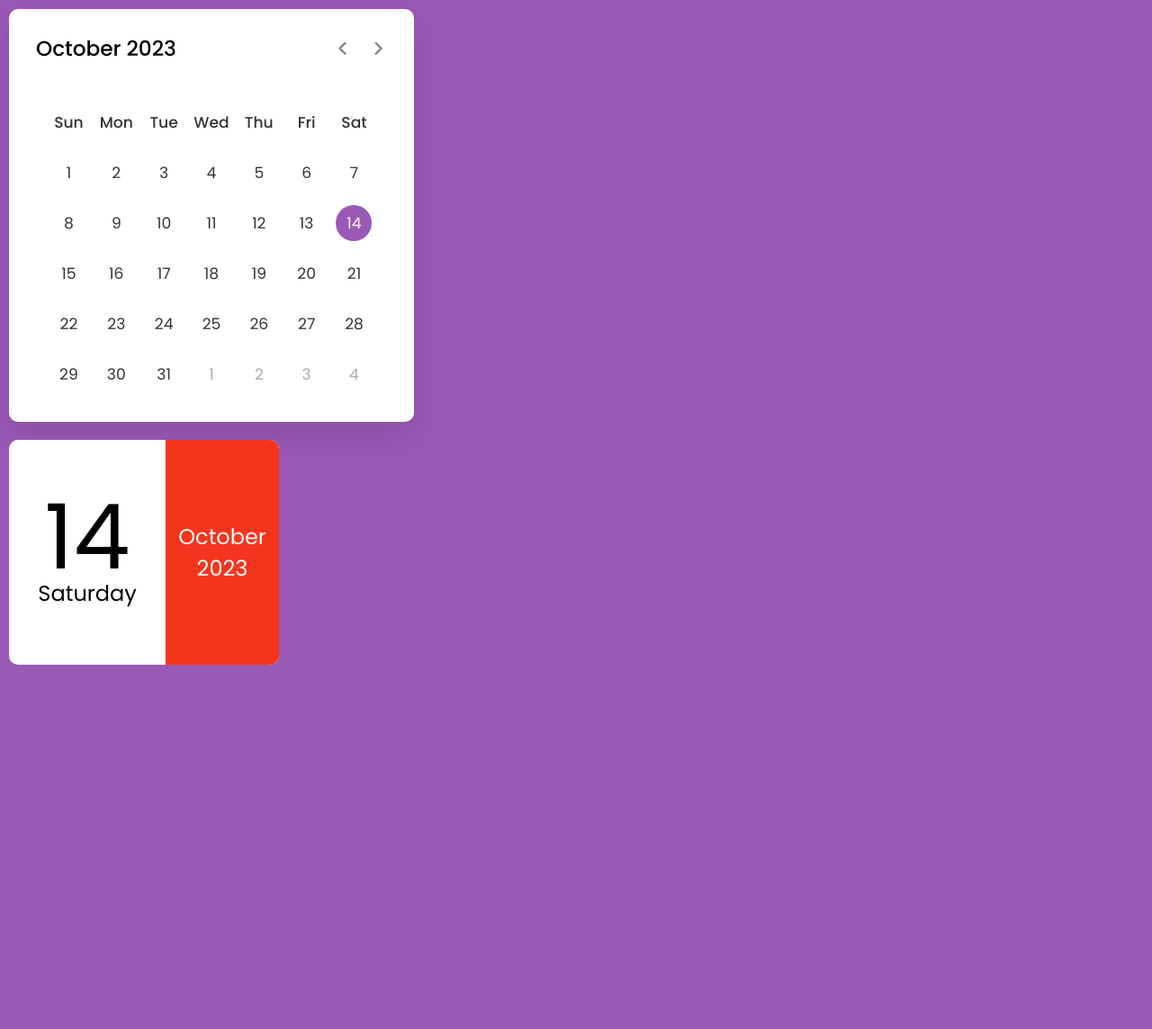
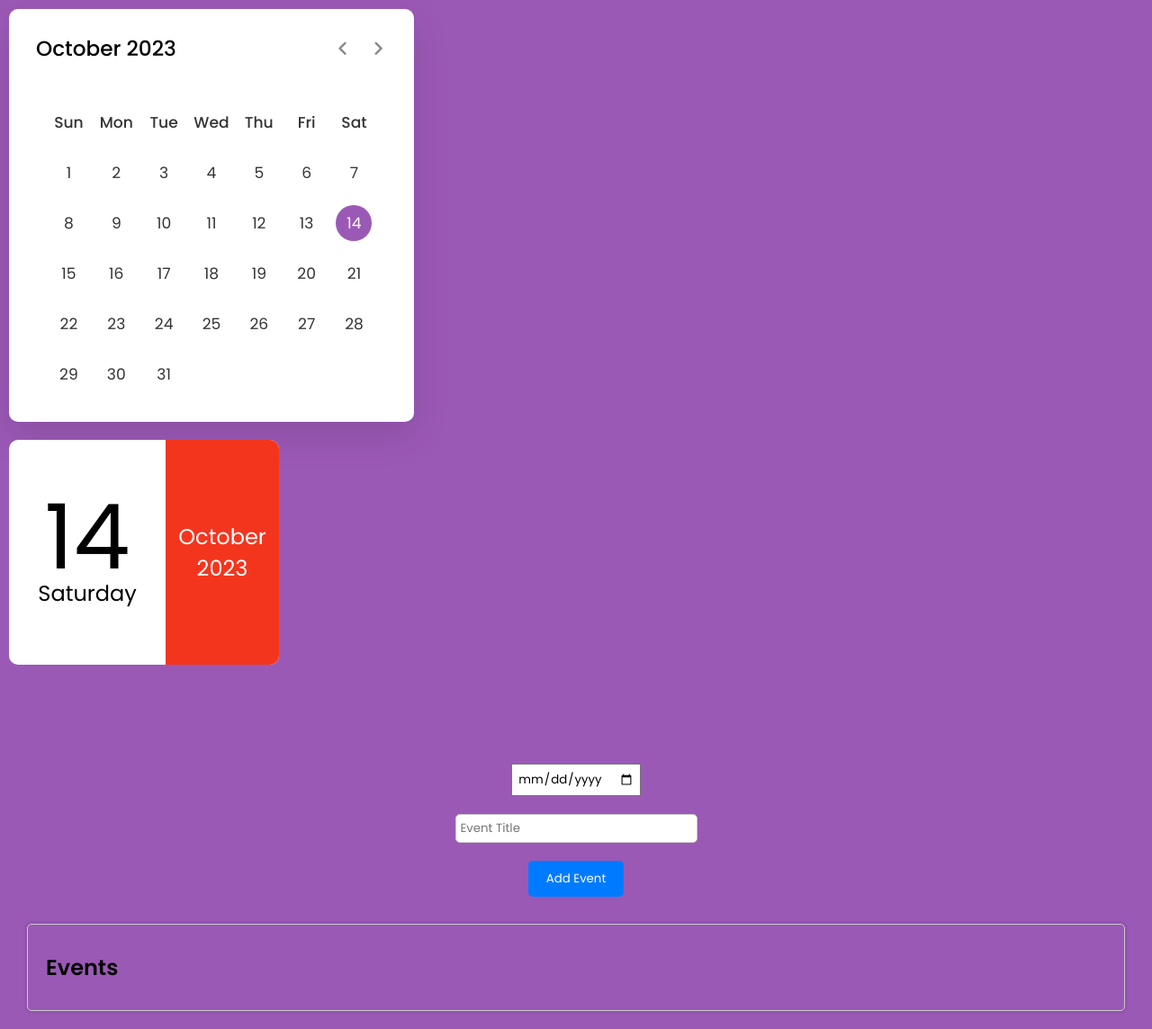
Before and after one commit to hido02/calendar, a plain HTML site: page index.html in a window 1280 px wide. Shown: the whole page at 90% size. Before the commit the page ends 810 px from the top, so only its background shows below. Drawn offline with nearby package versions, Linux system fonts and the light colour scheme.

Commit message:
feat: 일정 추가

```diff
--- a/index.html
+++ b/index.html
@@ -41,6 +41,19 @@
             <p id="year"></p>
         </div>
       </div>
+      <div class="calendar">
+        <div class="current-date"></div>
+        <ul class="days"></ul>
+    </div>
+    <div class="event-form">
+        <input type="date" id="event-date">
+        <input type="text" id="event-title" placeholder="Event Title">
+        <button id="add-event">Add Event</button>
+    </div>
+    <div class="events">
+        <h2>Events</h2>
+        <ul id="event-list"></ul>
+    </div>
       <script src="script.js" defer></script>
   </body>
 </html>
--- a/script.js
+++ b/script.js
@@ -1,81 +1,69 @@
-const daysTag = document.querySelector(".days");
-const currentDate = document.querySelector(".current-date");
-const prevNextIcon = document.querySelectorAll(".icons span");
+const currentDateElement = document.querySelector(".current-date");
+const daysElement = document.querySelector(".days");
+const miniCalendar = document.getElementById("mini-calendar");
+
+const events = [];
 
 let date = new Date();
-let currYear = date.getFullYear(); // 현재 년도
-let currMonth = date.getMonth(); // 현재 월 (0부터 시작)
-let currDay = date.getDate(); // 현재 일
-let currDayOfWeek = date.getDay();
+let currentYear = date.getFullYear();
+let currentMonth = date.getMonth();
+let currentDay = date.getDate();
 
 const months = ["January", "February", "March", "April", "May", "June", "July",
     "August", "September", "October", "November", "December"];
 
-const renderCalendar = () => {
-    let firstDayofMonth = new Date(currYear, currMonth, 1).getDay();
-    let lastDateofMonth = new Date(currYear, currMonth + 1, 0).getDate();
-    let lastDayofMonth = new Date(currYear, currMonth, lastDateofMonth).getDay();
-    let lastDateofLastMonth = new Date(currYear, currMonth, 0).getDate();
-    let liTag = "";
-
-    for (let i = firstDayofMonth; i > 0; i--) {
-        liTag += `<li class="inactive">${lastDateofLastMonth - i + 1}</li>`;
-    }
-
-    for (let i = 1; i <= lastDateofMonth; i++) {
-        let isToday = i === date.getDate() && currMonth === date.getMonth() && currYear === date.getFullYear() ? "active" : "";
-        liTag += `<li class="${isToday}">${i}</li>`;
-    }
-
-    for (let i = lastDayofMonth; i < 6; i++) {
-        liTag += `<li class="inactive">${i - lastDayofMonth + 1}</li>`;
-    }
-    currentDate.innerText = `${months[currMonth]} ${currYear}`;
-    daysTag.innerHTML = liTag;
-}
-
-const currentDateElement = document.querySelector(".current-date");
-const daysElement = document.querySelector(".days");
-const miniCalendar = document.getElementById("mini-calendar");
-
-let currentYear = currYear;
-let currentMonth = currMonth;
-
-function generateCalendar() {
-    currentDateElement.textContent = `${months[currentMonth]} ${currentYear}`;
-
+    function renderCalendar() {
         const firstDayOfMonth = new Date(currentYear, currentMonth, 1);
         const lastDayOfMonth = new Date(currentYear, currentMonth + 1, 0);
 
-    daysElement.innerHTML = '';
+        const daysOfWeek = ["Sunday", "Monday", "Tuesday", "Wednesday", "Thursday", "Friday", "Saturday"];
+        const currDayOfWeek = daysOfWeek[new Date(currentYear, currentMonth, currentDay).getDay()];
+
+        currentDateElement.textContent = `${months[currentMonth]} ${currentYear}`;
+
+        daysElement.innerHTML = "";
 
         for (let i = 0; i < firstDayOfMonth.getDay(); i++) {
             daysElement.innerHTML += '<li></li>';
         }
 
         for (let day = 1; day <= lastDayOfMonth.getDate(); day++) {
-        daysElement.innerHTML += `<li${day === date.getDate() && currentMonth === date.getMonth() && currentYear === date.getFullYear() ? ' class="active"' : ''}>${day}</li>`;
+            const dayElement = document.createElement("li");
+            dayElement.textContent = day;
+
+            if (day === currentDay && currentMonth === date.getMonth() && currentYear === date.getFullYear()) {
+                dayElement.classList.add("active");
+                dayElement.addEventListener("click", () => {
+                    currentYear = new Date(currentYear, currentMonth, day).getFullYear();
+                    currentMonth = new Date(currentYear, currentMonth, day).getMonth();
+                    currentDay = day;
+                    generateMiniCalendar();
+                    renderCalendar();
+                });
+            }
+
+            const eventForDate = events.find(event => {
+                const eventDate = new Date(event.date);
+                const eventYear = eventDate.getFullYear();
+                const eventMonth = eventDate.getMonth();
+                const eventDay = eventDate.getDate();
+
+                return eventYear === currentYear && eventMonth === currentMonth && eventDay === day;
+            });
+
+
+            if (eventForDate) {
+                dayElement.classList.add("has-event");
+                dayElement.addEventListener("click", () => {
+                    // Handle event click (e.g., show event details)
+                    alert(`Event: ${eventForDate.title}`);
+                });
+            }
+
+            daysElement.appendChild(dayElement);
         }
     }
 
-generateCalendar();
-renderCalendar();
-
-prevNextIcon.forEach(icon => {
-    icon.addEventListener("click", () => {
-        currMonth = icon.id === "prev" ? currMonth - 1 : currMonth + 1;
-
-        if (currMonth < 0 || currMonth > 11) {
-            date = new Date(currYear, currMonth, new Date().getDate());
-            currYear = date.getFullYear();
-            currMonth = date.getMonth();
-        } else {
-            date = new Date();
-        }
-        renderCalendar();
-        generateMiniCalendar();
-    });
-});
 
 function generateMiniCalendar() {
     const miniCalendarDate = document.getElementById("date");
@@ -84,12 +72,36 @@ function generateMiniCalendar() {
     const miniCalendarYear = document.getElementById("year");
 
     const daysOfWeek = ["Sunday", "Monday", "Tuesday", "Wednesday", "Thursday", "Friday", "Saturday"];
-    const currDayOfWeek = daysOfWeek[new Date(currYear, currMonth, currDay).getDay()];
+    const currDayOfWeek = daysOfWeek[new Date(currentYear, currentMonth, currentDay).getDay()];
 
-    miniCalendarDate.innerHTML = currDay; // 일
-    miniCalendarDay.innerHTML = currDayOfWeek; // 요일
-    miniCalendarMonth.innerHTML = months[currMonth]; // 월
-    miniCalendarYear.innerHTML = currYear; // 년
+    miniCalendarDate.textContent = currentDay;
+    miniCalendarDay.textContent = currDayOfWeek;
+    miniCalendarMonth.textContent = months[currentMonth];
+    miniCalendarYear.textContent = currentYear;
 }
 
+function updateEventList() {
+    const eventList = document.getElementById("event-list");
+    eventList.innerHTML = "";
+
+    for (const event of events) {
+        const li = document.createElement("li");
+        li.textContent = `${event.date}: ${event.title}`;
+        eventList.appendChild(li);
+    }
+}
+
+document.getElementById("add-event").addEventListener("click", () => {
+    const eventDate = document.getElementById("event-date").value;
+    const eventTitle = document.getElementById("event-title").value;
+
+    if (eventDate && eventTitle) {
+        events.push({ date: eventDate, title: eventTitle });
+        updateEventList();
+        renderCalendar();
+    }
+});
+
+renderCalendar();
 generateMiniCalendar();
+updateEventList();
--- a/style.css
+++ b/style.css
@@ -153,3 +153,61 @@ header .current-date{
     font-size: 100px;
     line-height: 90px;
 }
+/* Event Form */
+.event-form {
+  display: flex;
+  flex-direction: column;
+  align-items: center;
+  margin: 20px;
+}
+
+#event-date {
+  margin: 10px;
+  padding: 5px;
+}
+
+#event-title {
+  margin: 10px;
+  padding: 5px;
+  border: 1px solid #ccc;
+  border-radius: 5px;
+}
+
+#add-event {
+  margin: 10px;
+  padding: 10px 20px;
+  background-color: #007bff;
+  color: #fff;
+  border: none;
+  border-radius: 5px;
+  cursor: pointer;
+  transition: background-color 0.3s;
+}
+
+#add-event:hover {
+  background-color: #0056b3;
+}
+
+/* Event List */
+.events {
+  margin: 20px;
+  padding: 20px;
+  border: 1px solid #ccc;
+  border-radius: 5px;
+  box-shadow: 0 0 5px rgba(0, 0, 0, 0.2);
+}
+
+.events h2 {
+  font-size: 1.5rem;
+  margin: 10px 0;
+}
+
+#event-list {
+  list-style: none;
+  padding: 0;
+}
+
+#event-list li {
+  margin: 5px 0;
+  font-size: 1.2rem;
+}
```
Lines whose indentation alone changed are shown as unchanged.
